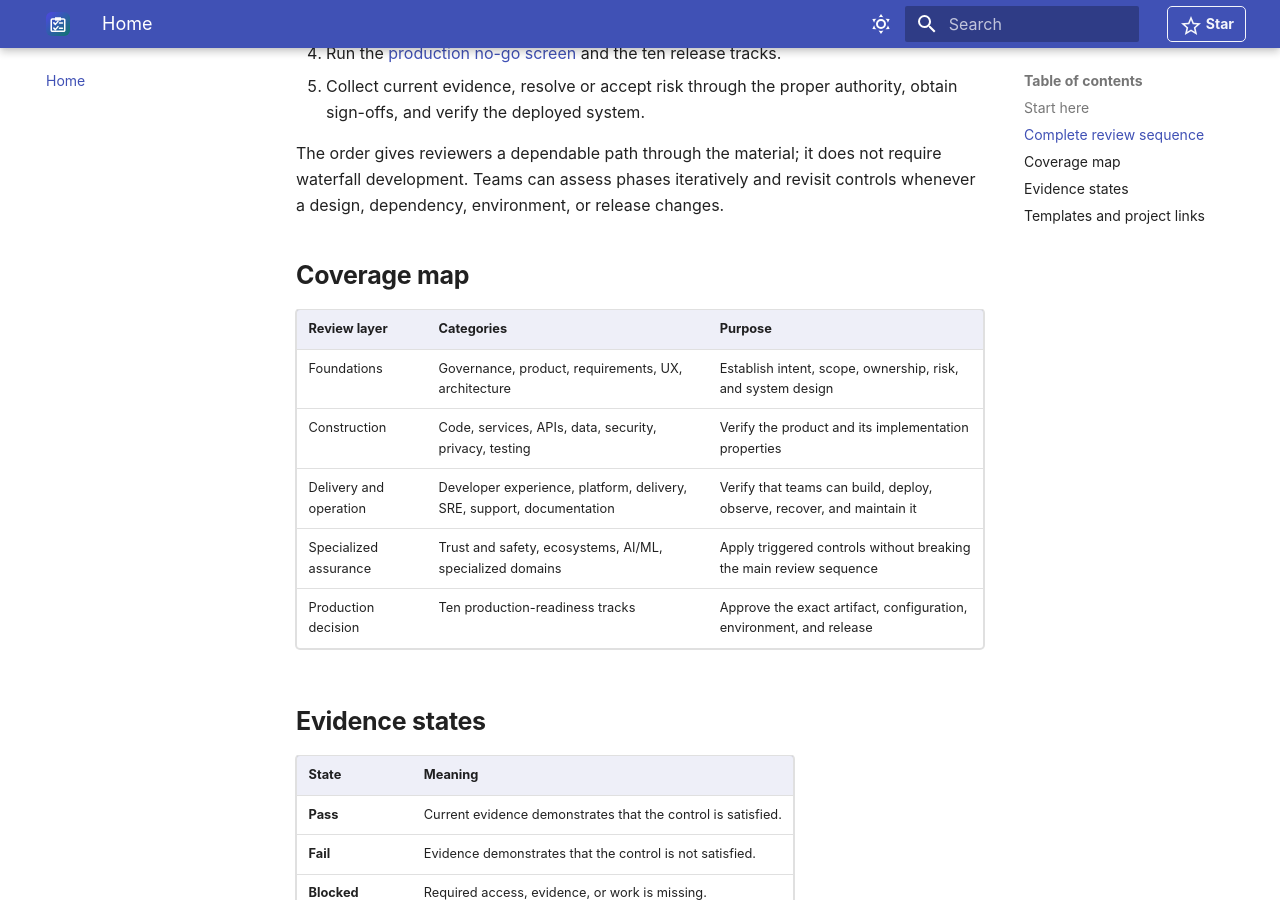
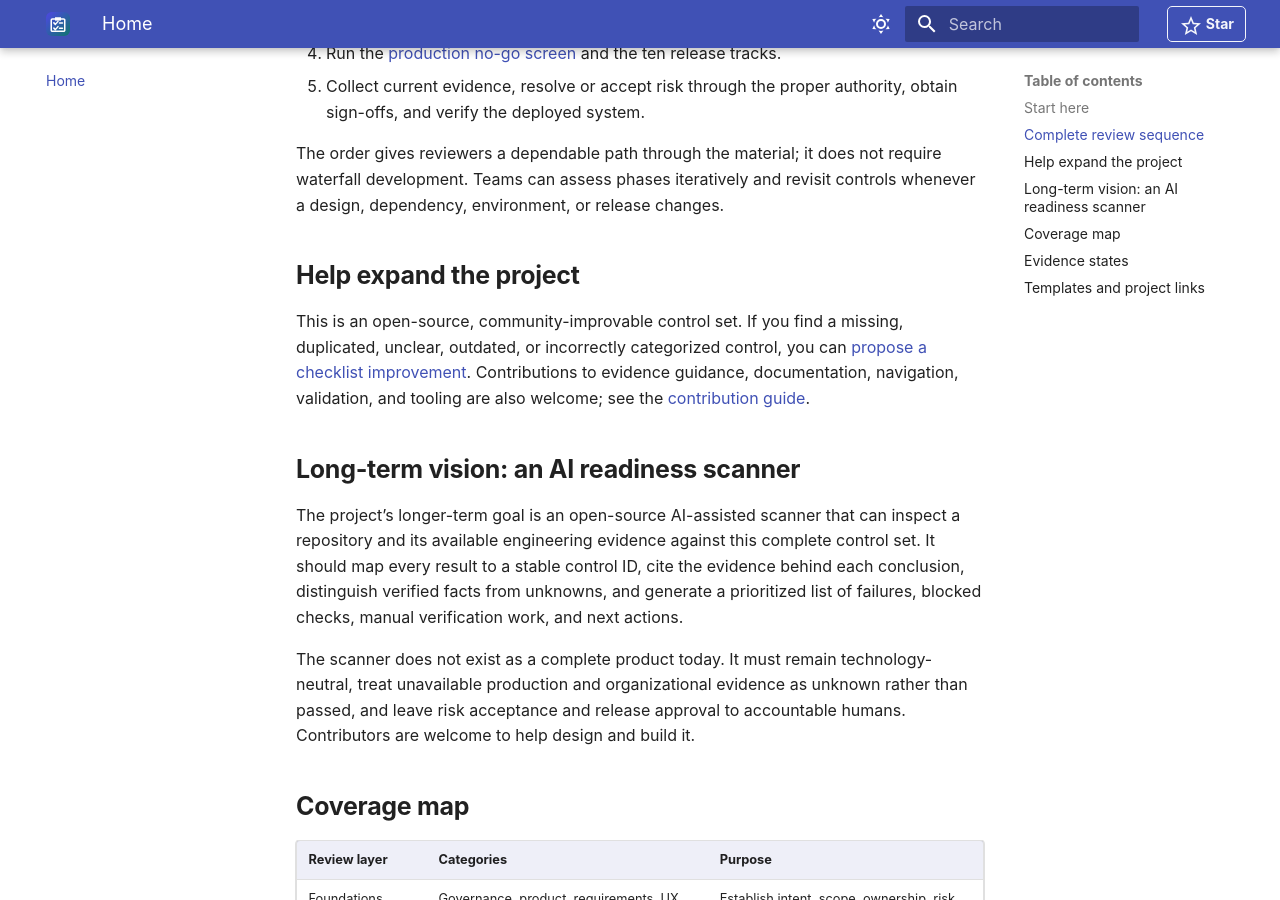
Before and after one commit to MarinJursic/production-readiness-checklist, an MkDocs documentation site: the page built from docs/index.md, in a window 1280 px wide and 900 px high, scrolled down 1037 px. Built offline with MkDocs 1.6.1 and Material for MkDocs 9.7.7, drawn with Linux system fonts in a browser that asks for light colours; some of the changed text lies outside the part shown.

Commit message:
Add contribution invitation and scanner vision

```diff
--- a/docs/index.md
+++ b/docs/index.md
@@ -27,6 +27,16 @@ The control set has two connected layers: **8,621 lifecycle and quality controls
 
 The order gives reviewers a dependable path through the material; it does not require waterfall development. Teams can assess phases iteratively and revisit controls whenever a design, dependency, environment, or release changes.
 
+## Help expand the project
+
+This is an open-source, community-improvable control set. If you find a missing, duplicated, unclear, outdated, or incorrectly categorized control, you can [propose a checklist improvement](https://github.com/MarinJursic/production-readiness-checklist/issues/new?template=control-proposal.yml). Contributions to evidence guidance, documentation, navigation, validation, and tooling are also welcome; see the [contribution guide](https://github.com/MarinJursic/production-readiness-checklist/blob/main/CONTRIBUTING.md).
+
+## Long-term vision: an AI readiness scanner
+
+The project’s longer-term goal is an open-source AI-assisted scanner that can inspect a repository and its available engineering evidence against this complete control set. It should map every result to a stable control ID, cite the evidence behind each conclusion, distinguish verified facts from unknowns, and generate a prioritized list of failures, blocked checks, manual verification work, and next actions.
+
+The scanner does not exist as a complete product today. It must remain technology-neutral, treat unavailable production and organizational evidence as unknown rather than passed, and leave risk acceptance and release approval to accountable humans. Contributors are welcome to help design and build it.
+
 ## Coverage map
 
 | Review layer | Categories | Purpose |
@@ -52,4 +62,5 @@ The order gives reviewers a dependable path through the material; it does not re
 
 - Record the review with the [release assessment](records/release-assessment.md), [evidence record](records/evidence-record.md), [risk exception](records/risk-exception.md), and [go/no-go decision](records/go-no-go-decision.md) templates.
 - Review the [references, standards snapshot, and limitations](references.md).
+- [Contribute a control, correction, documentation improvement, or scanner capability](https://github.com/MarinJursic/production-readiness-checklist/blob/main/CONTRIBUTING.md).
 - [Star the repository on GitHub](https://github.com/MarinJursic/production-readiness-checklist) or share the documentation on [LinkedIn](https://www.linkedin.com/sharing/share-offsite/?url=https%3A%2F%2Fmarinjursic.github.io%2Fproduction-readiness-checklist%2F) or [X](https://twitter.com/intent/tweet?text=Production%20Readiness%20Checklist%3A%2010%2C042%20evidence-driven%20software%20engineering%20and%20release%20controls.&url=https%3A%2F%2Fmarinjursic.github.io%2Fproduction-readiness-checklist%2F).
```
Also changed, not shown: CHANGELOG.md (+5 -0 lines), CONTRIBUTING.md (+8 -1 lines), README.md (+24 -3 lines).
